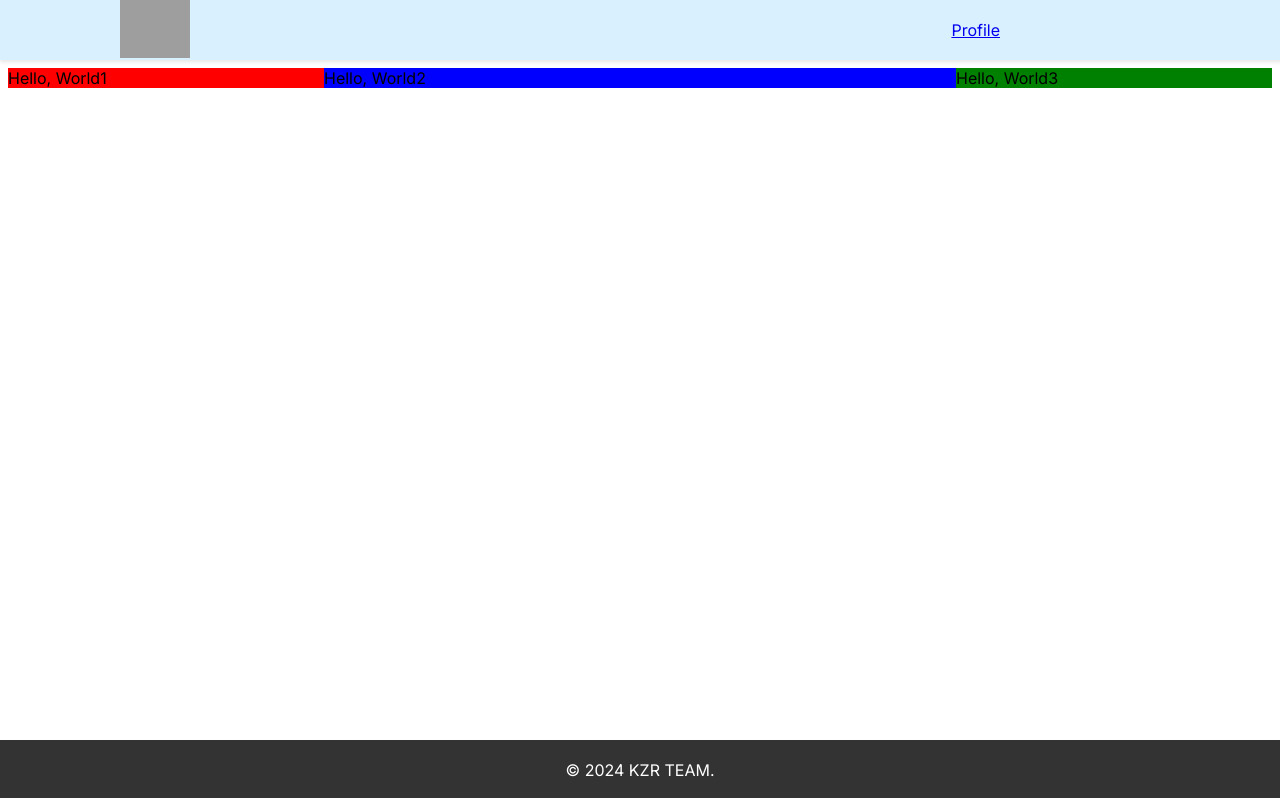
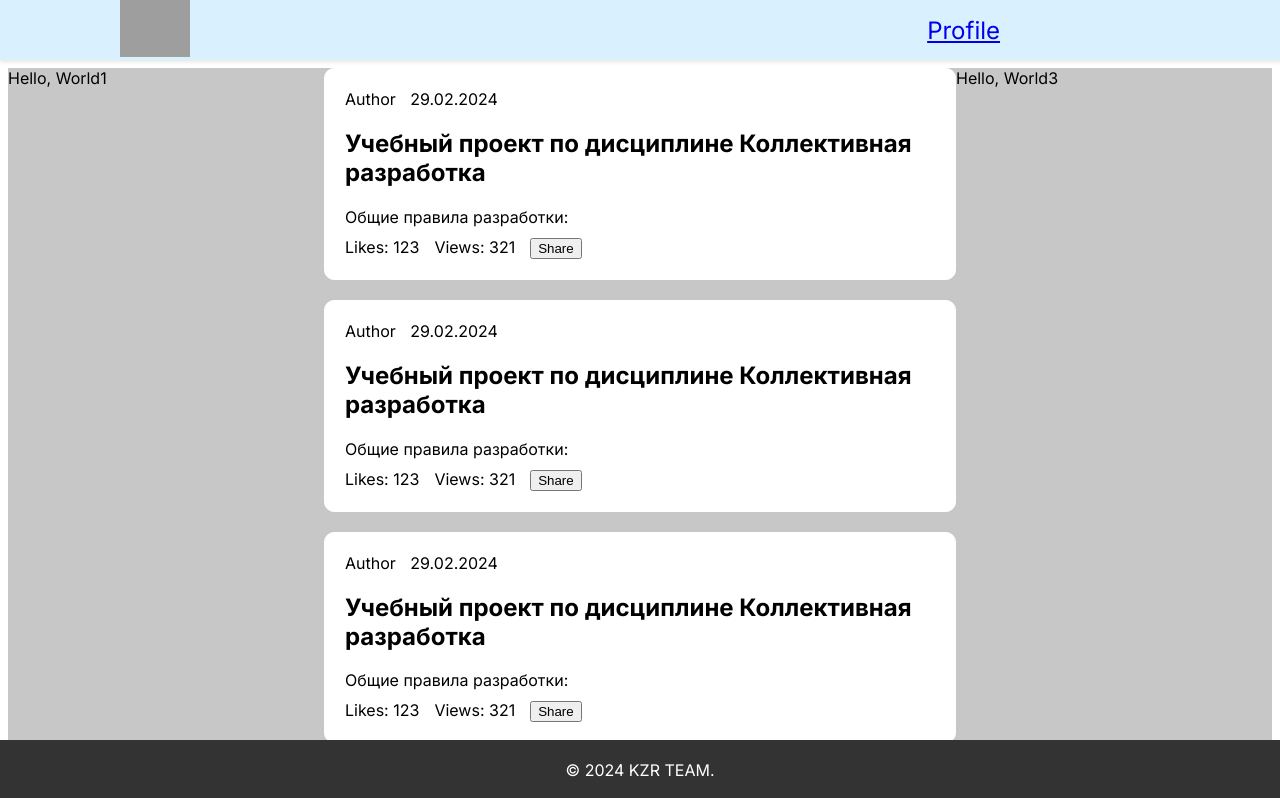
Before and after one commit to kaelzeer/lrng-fullstack, a Next.js app in the folder frontend/: page / in a window 1280 px wide. Shown: the top 798 px of the page. Built offline with nearby package versions, Linux system fonts and the light colour scheme; grey boxes are pictures that could not be loaded.

Commit message:
add PostBlock
https://github.com/users/kaizxr/projects/1?pane=issue&itemId=54735622
- removed visible for footer
- addded background-color for left, mid, right containers
- added styles for postBlock

```diff
--- a/frontend/src/app/footer.tsx
+++ b/frontend/src/app/footer.tsx
@@ -5,22 +5,19 @@ const Footer: React.FC = () => {
   const [isVisible, setIsVisible] = useState(false);
 
   useEffect(() => {
-    setIsVisible(true)
     // Footer виден только при скролле до конца страницы
-    // function handleScroll() {
-    //   if (
-    //     window.innerHeight + document.documentElement.scrollTop !==
-    //     document.documentElement.offsetHeight
-    //   ) {
-    //     setIsVisible(false);
-    //   } else {
-    //     setIsVisible(true);
-    //   }
-    // }
-
-    //
-    // window.addEventListener('scroll', handleScroll);
-    // return () => window.removeEventListener('scroll', handleScroll);
+    function handleScroll() {
+      if (
+        window.innerHeight + document.documentElement.scrollTop !==
+        document.documentElement.offsetHeight
+      ) {
+        setIsVisible(false);
+      } else {
+        setIsVisible(true);
+      }
+    }
+    window.addEventListener('scroll', handleScroll);
+    return () => window.removeEventListener('scroll', handleScroll);
   }, []);
 
   return (
--- a/frontend/src/app/globals.css
+++ b/frontend/src/app/globals.css
@@ -90,17 +90,17 @@ body {
 
 .left {
   flex: 1;
-  background-color: red;
+  background-color: rgb(199, 199, 199);
 }
 
 .mid {
   flex: 2;
-  background-color: blue;
+  background-color: rgb(199, 199, 199);
 }
 
 .right {
   flex: 1;
-  background-color: green;
+  background-color: rgb(199, 199, 199);
 }
 
 @media (max-width: 1200px) {
@@ -114,3 +114,34 @@ body {
     display: none;
   }
 }
+
+/* Postblock */
+
+.postBlock {
+  margin-bottom: 20px;
+  padding: 20px;
+  border: 1px solid #ffffff;
+  border-radius: 10px;
+  background-color: #fff;
+}
+
+.metadata {
+  margin-bottom: 10px;
+}
+
+.metadata span {
+  margin-right: 10px;
+}
+
+.header {
+  font-size: 1.5rem;
+  margin-bottom: 10px;
+}
+
+.content {
+  margin-bottom: 10px;
+}
+
+.statistics span {
+  margin-right: 15px;
+}
--- a/frontend/src/app/safeareaview.tsx
+++ b/frontend/src/app/safeareaview.tsx
@@ -1,10 +1,49 @@
 import React from 'react';
+
+const PostBlock: React.FC<{ post: any }> = ({ post }) => {
+  return (
+    <div className={"postBlock"}>
+      <div className={"metadata"}>
+        {/* Метаданные: автор, время публикации*/}
+        <span className={"author"}> {post.author}</span>
+        <span className={"publicationDate"}> {post.publicationDate}</span>
+      </div>
+      {/* Пост */}
+      <h2 className={"blockHeader"}>{post.title}</h2>
+      <p className={"content"}>{post.content}</p>
+      {/* Блок со статистикой */}
+      <div className={"statistics"}>
+        <span className={"likes"}>Likes: {post.likes}</span>
+        <span className={"views"}>Views: {post.views}</span>
+        {/* Дополнительные действия */}
+        <button className={"actionButton"}>Share</button>
+      </div>
+    </div>
+  );
+};
+
+const postData = {
+  author: 'Author',
+  publicationDate: '29.02.2024',
+  title: 'Учебный проект по дисциплине Коллективная разработка',
+  content: 'Общие правила разработки:',
+  likes: 123,
+  views: 321,
+};
 
 const SafeAreaView: React.FC = () => {
   return (
     <div className="safeAreaView">
       <div className={"left"}>Hello, World1</div>
-      <div className={"mid"}>Hello, World2</div>
+      <div className={"mid"}>
+        <PostBlock post={postData}/>
+        <PostBlock post={postData}/>
+        <PostBlock post={postData}/>
+        <PostBlock post={postData}/>
+        <PostBlock post={postData}/>
+        <PostBlock post={postData}/>
+        <PostBlock post={postData}/>
+      </div>
       <div className={"right"}>Hello, World3</div>
     </div>
   );
```
